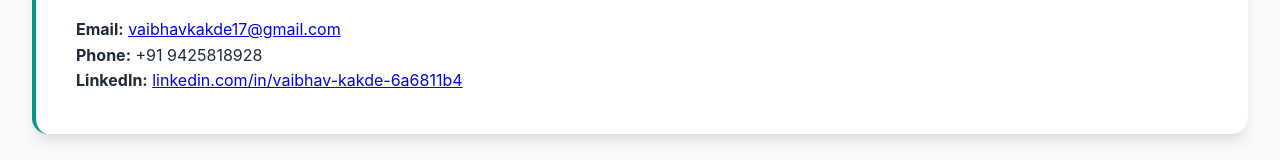
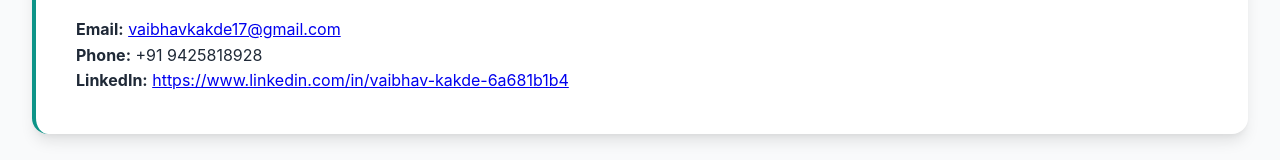
Before and after one commit to vaibhav172000/Vaibhav172000.github.io, a plain HTML site: page index.html in a window 1280 px wide. Shown: the part 4154-4314 px from the top of the page. Drawn offline with nearby package versions, Linux system fonts and the light colour scheme; animation ran at ten frames a second.

Commit message:
Update index.html

```diff
--- a/index.html
+++ b/index.html
@@ -680,7 +680,7 @@
                 <div style="margin-top: 1.5rem;">
                     <p><strong>Email:</strong> <a href="mailto:vaibhavkakde17@gmail.com">vaibhavkakde17@gmail.com</a></p>
                     <p><strong>Phone:</strong> +91 9425818928</p>
-                    <p><strong>LinkedIn:</strong> <a href="https://linkedin.com/in/vaibhav-kakde-6a6811b4" target="_blank">linkedin.com/in/vaibhav-kakde-6a6811b4</a></p>
+                    <p><strong>LinkedIn:</strong> <a href=https://www.linkedin.com/in/vaibhav-kakde-6a681b1b4" target="_blank">https://www.linkedin.com/in/vaibhav-kakde-6a681b1b4</a></p>
                 </div>
             </div>
         </section>
```
